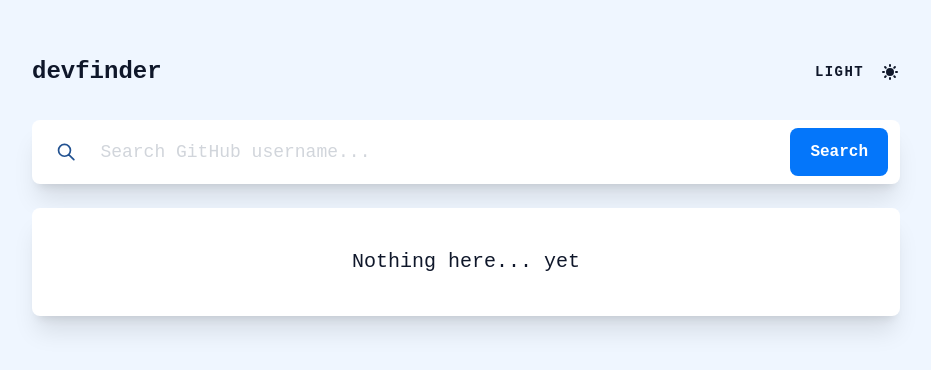
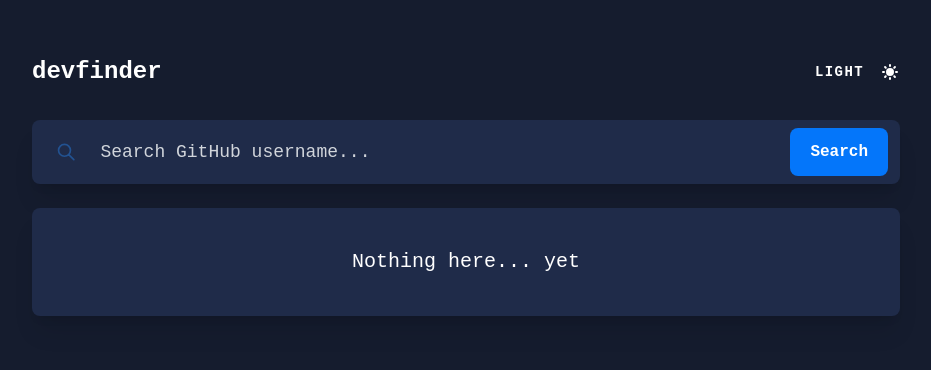
Before and after one commit to Timoteoo/devfinder, a Next.js app: page / in a window 1280 px wide. Shown: the part 214-584 px from the top of the page, without its empty margins (174-1105 px from the left). Built offline with nearby package versions, Linux system fonts and the light colour scheme.

Commit message:
🌞 feat: implement theme switch on themebutton click

```diff
--- a/src/components/ToggleThemeButton.tsx
+++ b/src/components/ToggleThemeButton.tsx
@@ -1,8 +1,15 @@
+import { useThemeSwitch } from "../hooks/useThemeSwitch";
 import SunIcon from "./icons/SunIcon";
 
 function ToggleThemeButton() {
+  const { setTheme, theme } = useThemeSwitch();
+
+  function handleClick() {
+    theme === "dark" ? setTheme("light") : setTheme("dark");
+  }
+
   return (
-    <button className="flex items-center">
+    <button className="flex items-center" onClick={handleClick}>
       <p className="mr-4 text-sm tracking-widest font-bold">LIGHT</p>
       <SunIcon />
     </button>
```
